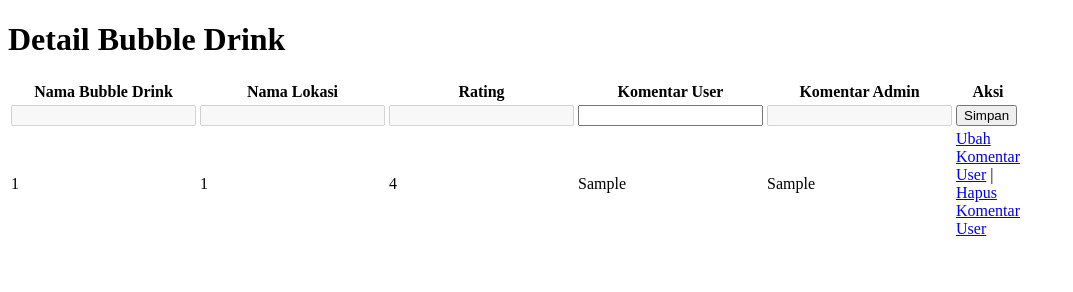
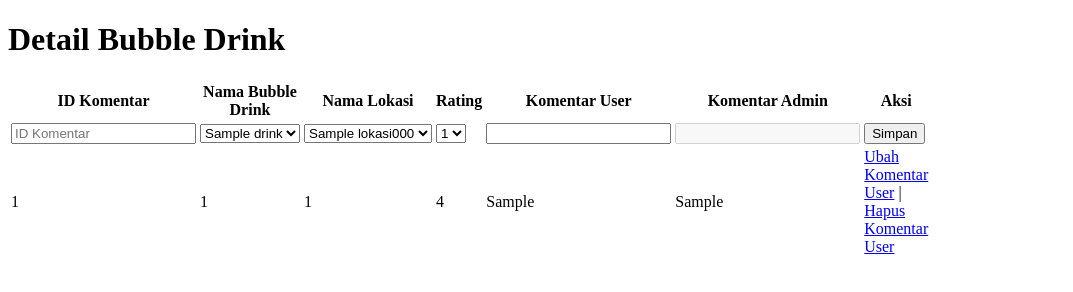
Before and after one commit to Caichang456/SIG_Bubble_Drink_PHP_Mysql, a PHP site: page /detail_bubble_drink.php in a window 1280 px wide. Shown: the part 508-800 px from the top of the page, without its empty margins (0-1073 px from the left). Run offline with PHP 8.4, Linux system fonts and the light colour scheme; tables that the repository leaves empty hold one stand-in row (values such as "Sample post"); some libraries are stand-ins or nearby versions.

Commit message:
Perbaikan

```diff
--- a/detail_bubble_drink.php
+++ b/detail_bubble_drink.php
@@ -1,3 +1,6 @@
+<?php
+	include "koneksi.php";
+?>
 <!DOCTYPE html>
 <html>
 	<head>
@@ -37,7 +40,6 @@
 					});
 				}
 				<?php
-					include "koneksi.php";
 					$data=mysqli_query($koneksi,"select * from tb_lokasi");
 					while($d=mysqli_fetch_array($data)){
 						$nama_lokasi=$d['nama_lokasi'];
@@ -57,6 +59,7 @@
 		<h1>Detail Bubble Drink</h1>
 		<table width="1">
 			<tr>
+				<th>ID Komentar</th>
 				<th>Nama Bubble Drink</th>
 				<th>Nama Lokasi</th>
 				<th>Rating</th>
@@ -66,19 +69,48 @@
 			</tr>
 			<form action="simpan_komentar_user.php" method="POST">
 				<tr>
-					<td><input type="text" name="txt_nama_bubble_drink" disabled="disabled"></td>
-					<td><input type="text" name="txt_nama_lokasi" disabled="disabled"></td>
-					<td><input type="text" name="txt_rating" disabled="disabled"></td>
+					<td>
+						<input type="text" name="txt_id_komentar" placeholder="ID Komentar">
+					</td>
+					<td>
+						<select name="bubble_drink">
+							<?php
+								$data=mysqli_query($koneksi,"select * from tb_bubble_drink");
+								while($d=mysqli_fetch_array($data)){ ?>
+									<option value="<?php echo $d['id_bubble_drink']; ?>"><?php echo $d['nama']; ?></option>
+								<?php }
+							?>
+						</select>
+					</td>
+					<td>
+						<select name="lokasi">
+							<?php
+								$data=mysqli_query($koneksi,"select * from tb_lokasi");
+								while($d=mysqli_fetch_array($data)){ ?>
+									<option value="<?php echo $d['id_lokasi']; ?>"><?php echo $d['nama_lokasi']; echo $d['nomor_handphone'];?></option>
+								<?php }
+							?>
+						</select>
+					</td>
+					<td>
+						<select name="rating">
+							<?php
+								for($i=1;$i<=5;$i++){
+									echo "<option value=\"$i\">$i</option>";
+								}
+							?>
+						</select>
+					</td>
 					<td><input type="text" name="txt_komentar_user"></td>
 					<td><input type="text" name="txt_komentar_admin" disabled="disabled"></td>
 					<td><input type="submit" name="submit" value="Simpan"></td>
 				</tr>
 			</form>
 			<?php
-				include "koneksi.php";
 				$data=mysqli_query($koneksi,"select * from tb_komentar_dan_rating");
 				while($d=mysqli_fetch_array($data)){ ?>
 					<tr>
+						<td><?php echo $d['id_komentar']; ?></td>
 						<td><?php echo $d['id_bubble_drink']; ?></td>
 						<td><?php echo $d['id_lokasi']; ?></td>
 						<td><?php echo $d['rating']; ?></td>
--- a/simpan_komentar_user.php
+++ b/simpan_komentar_user.php
@@ -1,7 +1,10 @@
 <?php
 	include "koneksi.php";
 	$id_komentar=$_POST['txt_id_komentar'];
+	$bubble_drink=$_POST['bubble_drink'];
+	$lokasi=$_POST['lokasi'];
+	$rating=$_POST['rating'];
 	$komentar_user=$_POST['txt_komentar_user'];
-	mysqli_query($koneksi,"update tb_komentar_dan_rating set komentar_user='$komentar_user' where id_komentar='$id_komentar'");
+	mysqli_query($koneksi,"insert into tb_komentar_dan_rating(id_komentar,id_bubble_drink,id_lokasi,rating,komentar_user) values('$id_komentar','$bubble_drink','$lokasi','$rating','$komentar_user')");
 	header("location:cari_bubble_drink_user.php");
 ?>
```
